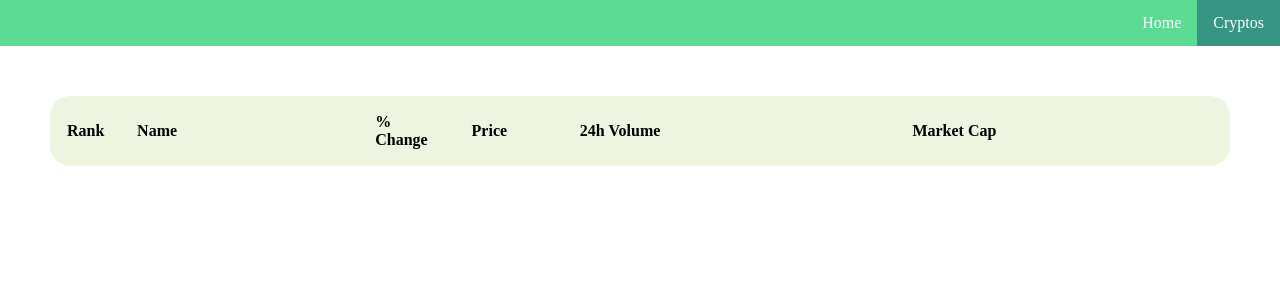
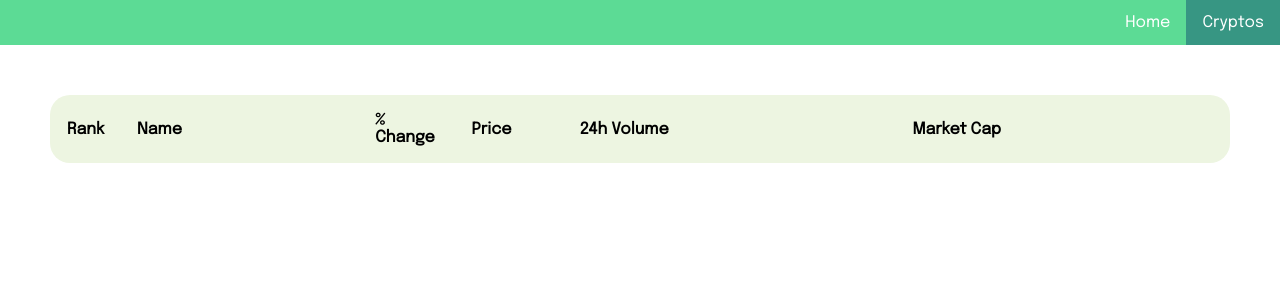
Before and after one commit to DineshK-1/stock-screener, a Django app: page /Cryptos in a window 1280 px wide. Shown: the top 300 px of the page. Run offline with Django 4.2, Linux system fonts and the light colour scheme; data that the repository does not hold is empty.

Commit message:
font change

```diff
--- a/Templates/Template.html
+++ b/Templates/Template.html
@@ -5,6 +5,7 @@
     <meta charset="UTF-8">
     <title>{%block Title%}{%endblock%}</title>
     <script src="https://cdn.jsdelivr.net/npm/chart.js"></script>
+    <link href='https://fonts.googleapis.com/css?family=Epilogue' rel='stylesheet'>
     {%block style%}
     {%endblock%}
 
@@ -13,6 +14,7 @@
         body {
             margin: 0px;
             padding: 0px;
+            font-family: 'Epilogue';
         }
 
         .nav {
```
